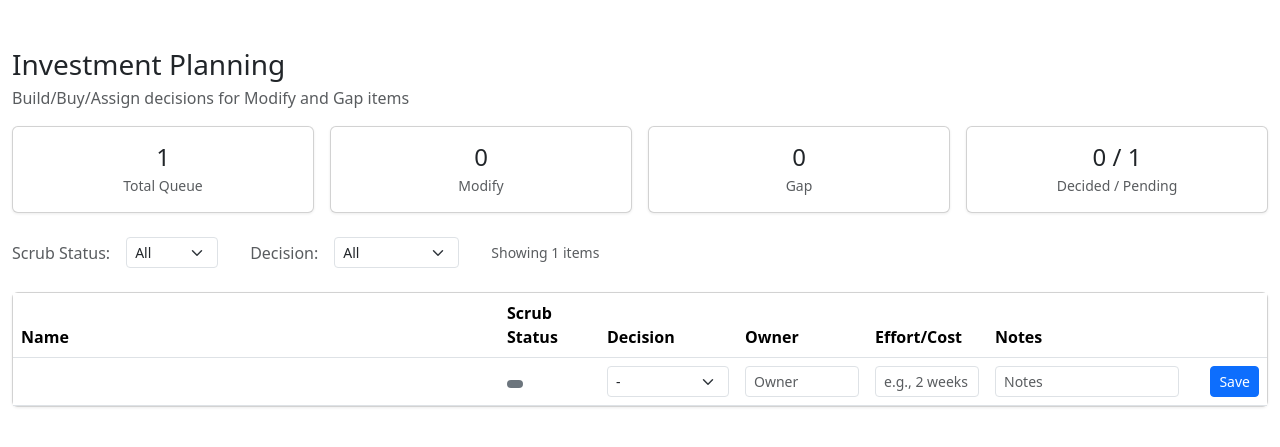
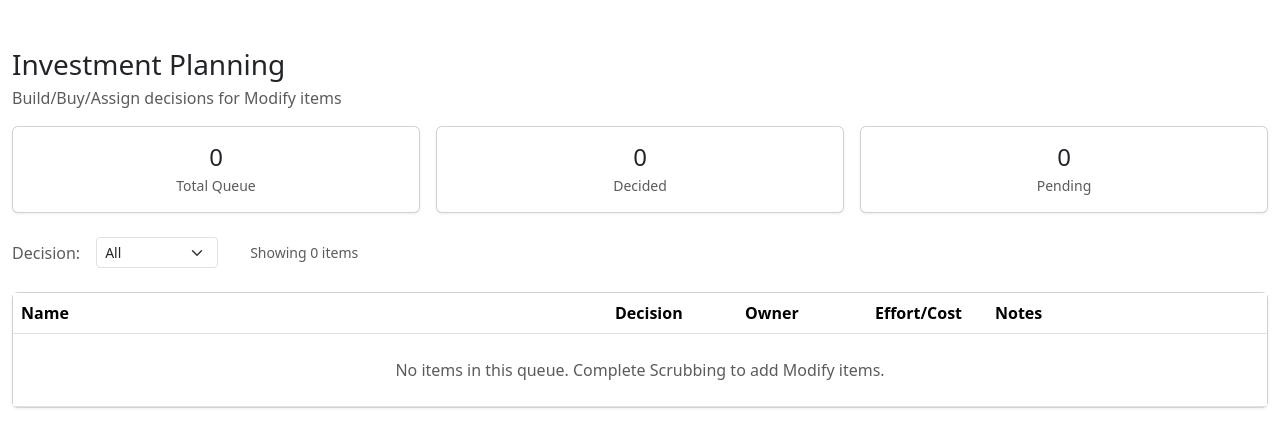
Before and after one commit to juanathanwickston/TCM, a Django app: page /investment/ in a window 1280 px wide. Shown: the part 56-503 px from the top of the page. Run offline with Django 5.2, Linux system fonts and the light colour scheme; a user stored in the database is signed in; tables that the repository leaves empty hold one stand-in row (values such as "Sample post"); a database or web service that is not in the repository returns one stand-in record (values such as "Sample title"); some libraries are stand-ins or nearby versions.

Commit message:
Fix Investment queue: use normalize_status == Modify predicate, fix decision dropdown labels

```diff
--- a/tcm_app/templates/tcm_app/investment.html
+++ b/tcm_app/templates/tcm_app/investment.html
@@ -8,13 +8,13 @@
   <div class="d-flex align-items-center justify-content-between mb-3">
     <div>
       <h1 class="h3 mb-1">Investment Planning</h1>
-      <div class="text-muted">Build/Buy/Assign decisions for Modify and Gap items</div>
+      <div class="text-muted">Build/Buy/Assign decisions for Modify items</div>
     </div>
   </div>
 
   <!-- Summary KPIs -->
   <div class="row g-3 mb-4">
-    <div class="col-md-3">
+    <div class="col-md-4">
       <div class="card text-center">
         <div class="card-body">
           <div class="h4 mb-1">{{ total_count }}</div>
@@ -22,27 +22,19 @@
         </div>
       </div>
     </div>
-    <div class="col-md-3">
+    <div class="col-md-4">
       <div class="card text-center">
         <div class="card-body">
-          <div class="h4 mb-1">{{ modify_count }}</div>
-          <div class="text-muted small">Modify</div>
+          <div class="h4 mb-1">{{ decided_count }}</div>
+          <div class="text-muted small">Decided</div>
         </div>
       </div>
     </div>
-    <div class="col-md-3">
+    <div class="col-md-4">
       <div class="card text-center">
         <div class="card-body">
-          <div class="h4 mb-1">{{ gap_count }}</div>
-          <div class="text-muted small">Gap</div>
-        </div>
-      </div>
-    </div>
-    <div class="col-md-3">
-      <div class="card text-center">
-        <div class="card-body">
-          <div class="h4 mb-1">{{ decided_count }} / {{ pending_count }}</div>
-          <div class="text-muted small">Decided / Pending</div>
+          <div class="h4 mb-1">{{ pending_count }}</div>
+          <div class="text-muted small">Pending</div>
         </div>
       </div>
     </div>
@@ -50,16 +42,10 @@
 
   <!-- Filters -->
   <form method="get" class="d-flex align-items-center gap-3 mb-4">
-    <label class="form-label mb-0 text-muted">Scrub Status:</label>
-    <select name="scrub_filter" class="form-select form-select-sm" style="width:auto;" onchange="this.form.submit()">
-      {% for opt in scrub_options %}
-        <option value="{{ opt }}" {% if filter_scrub == opt %}selected{% endif %}>{{ opt }}</option>
-      {% endfor %}
-    </select>
-    <label class="form-label mb-0 text-muted ms-3">Decision:</label>
+    <label class="form-label mb-0 text-muted">Decision:</label>
     <select name="decision_filter" class="form-select form-select-sm" style="width:auto;" onchange="this.form.submit()">
-      {% for opt in decision_options %}
-        <option value="{{ opt }}" {% if filter_decision == opt %}selected{% endif %}>{{ opt|title }}</option>
+      {% for value, label in decision_options %}
+        <option value="{{ value }}" {% if filter_decision == value %}selected{% endif %}>{{ label }}</option>
       {% endfor %}
     </select>
     <span class="text-muted small ms-3">Showing {{ containers|length }} items</span>
@@ -72,7 +58,6 @@
         <thead>
           <tr>
             <th>Name</th>
-            <th style="width:100px;">Scrub Status</th>
             <th style="width:130px;">Decision</th>
             <th style="width:130px;">Owner</th>
             <th style="width:120px;">Effort/Cost</th>
@@ -88,22 +73,15 @@
               <div class="text-muted small">{{ c.relative_path }}</div>
             </td>
             <td>
-              <span class="badge {% if c.scrub_status == 'modify' %}bg-warning text-dark{% elif c.scrub_status == 'gap' %}bg-danger{% else %}bg-secondary{% endif %}">
-                {{ c.scrub_status|title }}
-              </span>
-            </td>
-            <td>
               <form method="post" action="{% url 'save_investment' %}" class="d-flex gap-1 align-items-center invest-form">
                 {% csrf_token %}
                 <input type="hidden" name="container_key" value="{{ c.container_key }}">
-                <input type="hidden" name="scrub_filter" value="{{ filter_scrub }}">
                 <input type="hidden" name="decision_filter" value="{{ filter_decision }}">
                 <select name="decision" class="form-select form-select-sm" style="width:auto;">
                   <option value="" {% if not c.invest_decision %}selected{% endif %}>-</option>
-                  <option value="build" {% if c.invest_decision == 'build' %}selected{% endif %}>Build</option>
-                  <option value="buy" {% if c.invest_decision == 'buy' %}selected{% endif %}>Buy</option>
-                  <option value="assign_sme" {% if c.invest_decision == 'assign_sme' %}selected{% endif %}>Assign SME</option>
-                  <option value="defer" {% if c.invest_decision == 'defer' %}selected{% endif %}>Defer</option>
+                  {% for key, label in invest_choices %}
+                    <option value="{{ key }}" {% if c.invest_decision == key %}selected{% endif %}>{{ label }}</option>
+                  {% endfor %}
                 </select>
             </td>
             <td>
@@ -121,7 +99,7 @@
             </td>
           </tr>
         {% empty %}
-          <tr><td colspan="7" class="text-center text-muted py-4">No items in this queue. Complete Scrubbing to add Modify or Gap items.</td></tr>
+          <tr><td colspan="6" class="text-center text-muted py-4">No items in this queue. Complete Scrubbing to add Modify items.</td></tr>
         {% endfor %}
         </tbody>
       </table>
--- a/tcm_app/views.py
+++ b/tcm_app/views.py
@@ -364,57 +364,58 @@ def investment_view(request):
     """
     Investment - Build/Buy/Assign decisions.
 
-    CANONICAL READ: Uses get_containers_by_scrub_status(['modify', 'gap'])
-    which applies is_archived=0, is_placeholder=0.
-
     PARITY CONTRACT:
-    - Shows containers with scrub_status in ['modify', 'gap']
-    - Filters: scrub_status, invest_decision
+    - Investment queue = containers where normalize_status(scrub_status) == 'Modify'
+    - This includes raw values: 'Modify', 'modify', 'gap' (all normalize to 'Modify')
+    - Uses get_active_containers() with the canonical is_archived=0, is_placeholder=0 predicate
     - No new validation gates
     """
-    from db import get_containers_by_scrub_status
+    from db import get_active_containers
+    from services.scrub_rules import normalize_status
     from models.enums import InvestDecision
 
-    # CANONICAL READ: Same function as legacy Streamlit
-    containers = get_containers_by_scrub_status(['modify', 'gap'])
+    # CANONICAL READ: get_active_containers (same predicate as everywhere else)
+    all_containers = get_active_containers()
+
+    # Investment queue = containers whose normalize_status == 'Modify'
+    # This includes raw 'Modify', 'modify', and legacy 'gap'
+    containers = [
+        c for c in all_containers
+        if normalize_status(c.get('scrub_status')) == 'Modify'
+    ]
+
+    # Sort: resource_count desc, relative_path asc (parity with legacy)
+    containers.sort(key=lambda c: (-c.get('resource_count', 1), c.get('relative_path', '')))
 
     # Read filter params
-    filter_scrub = request.GET.get('scrub_filter', 'All')
     filter_decision = request.GET.get('decision_filter', 'All')
 
-    # Apply filters
+    # Apply decision filter only (no scrub filter needed - all are Modify)
     filtered = containers
-    if filter_scrub != 'All':
-        filtered = [c for c in filtered if c.get('scrub_status') == filter_scrub]
     if filter_decision != 'All':
-        if filter_decision == 'pending':
+        if filter_decision == 'Pending':
             filtered = [c for c in filtered if not c.get('invest_decision')]
         else:
             filtered = [c for c in filtered if c.get('invest_decision') == filter_decision]
 
     # Queue counts
-    modify_count = len([c for c in containers if c.get('scrub_status') == 'modify'])
-    gap_count = len([c for c in containers if c.get('scrub_status') == 'gap'])
     decided_count = len([c for c in containers if c.get('invest_decision')])
     pending_count = len(containers) - decided_count
 
-    # InvestDecision choices
-    invest_choices = InvestDecision.choices()
-    invest_labels = InvestDecision.display_labels()
+    # InvestDecision choices - exact parity with legacy enum
+    invest_choices = InvestDecision.choices()  # ['build', 'buy', 'assign_sme', 'defer']
+    invest_labels = InvestDecision.display_labels()  # {'build': 'Build', 'buy': 'Buy', ...}
 
     context = {
         'containers': filtered,
         'total_count': len(containers),
-        'modify_count': modify_count,
-        'gap_count': gap_count,
         'decided_count': decided_count,
         'pending_count': pending_count,
-        'invest_choices': invest_choices,
-        'invest_labels': invest_labels,
-        'filter_scrub': filter_scrub,
+        # invest_choices as list of (value, label) tuples for template iteration
+        'invest_choices': [(c, invest_labels.get(c, c.title())) for c in invest_choices],
         'filter_decision': filter_decision,
-        'scrub_options': ['All', 'modify', 'gap'],
-        'decision_options': ['All', 'pending'] + invest_choices,
+        # Decision dropdown options: All, Pending (filter concept, not stored), then enum values
+        'decision_options': [('All', 'All'), ('Pending', 'Pending')] + [(c, invest_labels.get(c, c)) for c in invest_choices],
     }
 
     return render(request, 'tcm_app/investment.html', context)
@@ -441,13 +442,12 @@ def save_investment_view(request):
     notes = request.POST.get('notes', '').strip() or None
 
     # Preserve filters for redirect
-    scrub_filter = request.POST.get('scrub_filter', 'All')
     decision_filter = request.POST.get('decision_filter', 'All')
 
     # Validate container_key
     if not container_key:
         messages.error(request, 'Invalid container key')
-        return redirect(f'/investment/?scrub_filter={scrub_filter}&decision_filter={decision_filter}')
+        return redirect(f'/investment/?decision_filter={decision_filter}')
 
     # Validate decision if provided
     valid_decisions = InvestDecision.choices()
@@ -467,7 +467,7 @@ def save_investment_view(request):
     messages.success(request, 'Saved')
 
     # Redirect back with filters preserved
-    return redirect(f'/investment/?scrub_filter={scrub_filter}&decision_filter={decision_filter}')
+    return redirect(f'/investment/?decision_filter={decision_filter}')
 
 
 @login_required
```
Also changed, not shown: tests/test_investment_write.py (+67 -64 lines).
